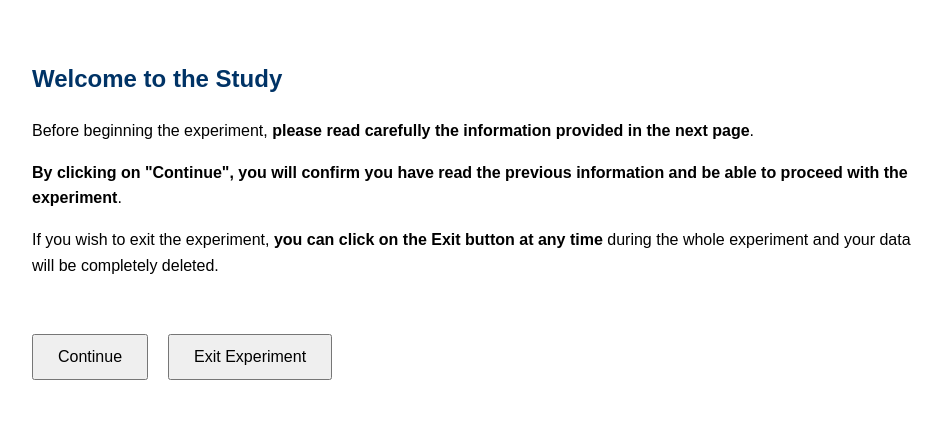
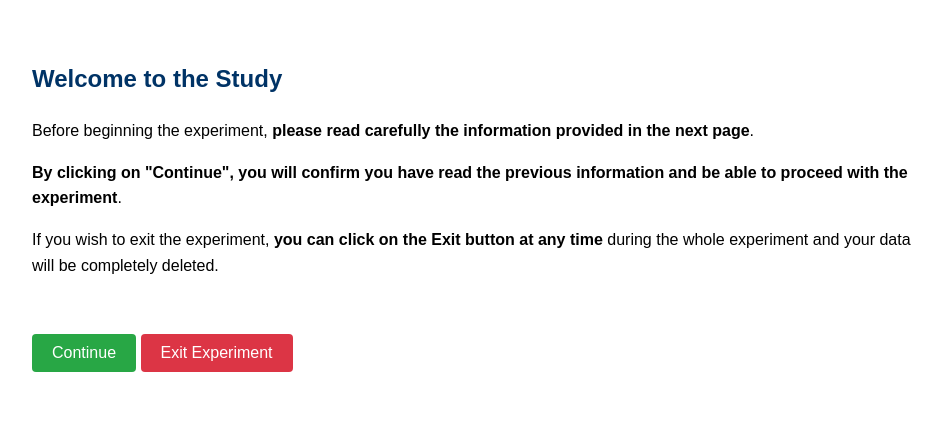
Before and after one commit to dcp-lab/experience_of_trust_data, a plain HTML site: page pre_information.html in a window 1280 px wide. Shown: the whole page, without its empty margins (158-1100 px from the left). Drawn offline with Linux system fonts and the light colour scheme.

Commit message:
Update pre_information.html

```diff
--- a/pre_information.html
+++ b/pre_information.html
@@ -15,8 +15,8 @@
 <p>Before beginning the experiment, <b>please read carefully the information provided in the next page</b>.</p>
 <p><b>By clicking on "Continue", you will confirm you have read the previous information and be able to proceed with the experiment</b>.</p>
 <p>If you wish to exit the experiment, <b>you can click on the Exit button at any time</b> during the whole experiment and your data will be completely deleted.</p>
-<button onclick="window.location.href='information.html'">Continue</button><button id="exitButton" onclick="confirmExit()" style="margin-top: 20px; margin-left: 20px;">Exit Experiment</button>
-
+<button style="background-color: #28a745; color: white; padding: 10px 20px; border: none; border-radius: 4px;">Continue</button>
+<button onclick="confirmExit()" style="background-color: #dc3545; color: white; padding: 10px 20px; border: none; border-radius: 4px;">Exit Experiment</button>
 
 <script>
 function confirmExit() {
```
